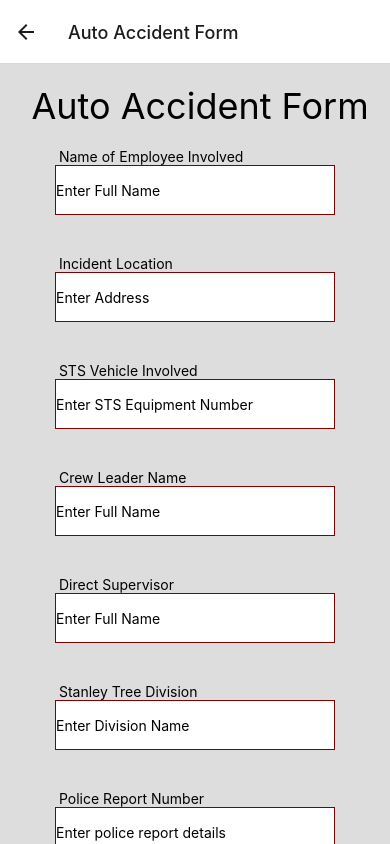
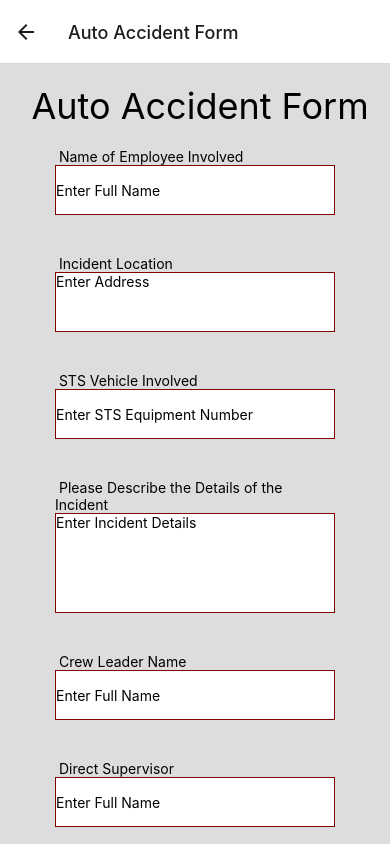
Before and after one commit to dannyara/React-Native-Incident-Form-Demo, a React Native app: screen /AutoAccidentForm in a window 390 px wide. Built offline with nearby package versions, Linux system fonts and the light colour scheme.

Commit message:
added basic alert validation

```diff
--- a/components/AutoAccidentForm.js
+++ b/components/AutoAccidentForm.js
@@ -1,26 +1,15 @@
 import {Button, StyleSheet, ScrollView, Text, TextInput, View, SafeAreaView} from "react-native";
 import * as React from "react";
 import {useState} from "react";
-import {NativeStackView} from "@react-navigation/native-stack";
 import RadioButtonRN from "radio-buttons-react-native";
 import Icon from "react-native-vector-icons/FontAwesome";
 
-const NameInput = ({label}) => {
-    const [text, setText] = useState('')
-    return (
-        <View style={styles.fieldList}>
-            <Text>{label}</Text>
-            <TextInput value={text}
-                       placeholder = " Enter text here"
-                       style={styles.textInput}
-                       onChangeText={newText => setText(newText)}
-                        autoCapitalize='words'>
-            </TextInput>
-        </View>
-    );
+const checkRequired = (text) => {
+    console.log(text)
+    return text.length > 0
 }
 
-const fieldsObject = [
+const fields = [
     {
         'label': 'Name of Employee Involved',
         'placeholder': 'Enter Full Name',
@@ -31,6 +20,7 @@ const fieldsObject = [
         'label': 'Incident Location',
         'placeholder': 'Enter Address',
         'required': true,
+        'height': 60,
         'type': 'time-date',
     },
     {
@@ -39,6 +29,14 @@ const fieldsObject = [
         'required': true,
         'type': 'text-field',
     },
+    {
+        'label': 'Please Describe the Details of the Incident',
+        'placeholder': 'Enter Incident Details',
+        'height': 100,
+        'required': true,
+        'type': 'text-field',
+    },
+
     {
         'label': 'Crew Leader Name',
         'placeholder': 'Enter Full Name',
@@ -70,31 +68,38 @@ const DisplayFields = () => {
     const [text, setText] = useState('')
     return(
         <View style={{width: '100%', alignItems: 'center'}}>
-            {fieldsObject.map((data, index) =>
+            {fields.map((data, index) =>
                 <View style={styles.fieldList}>
                     <Text> {data.label} </Text>
                     <TextInput
                         key={index}
                         value={data.text}
                         placeholder={data.placeholder}
-                        style={[styles.textInput, {height: data.height || 50}]}
+                        style={[styles.textInput, {height: data.height || 50} ]}
+                        multiline={data.height && true}
+                        numberOfLines={data.height / 50}
                         autoCapitalize='words'
                         onChangeText={newText => setText(newText)}
+                        onBlur ={() =>{
+                            if (data.required && !checkRequired(text)) {
+                                alert("This is a Required Field")
+                            }
+                        }}
                     />
                 </View>
             )}
-            <View style={{alignItems: 'end'}}>
+            <View style={{ 'padding': 20, 'textAlign': 'center'}}>
                 <Text> Police Report Made? </Text>
                 <RadioButtonRN
-                    data={[{'label': ' Yes'},{'label': ' No'}]}
-                    style={{'flexDirection': 'row', 'margin': 20, 'alignItems': 'end'}}
+                    data={[{'label': 'Yes'},{'label': 'No'}]}
+                    style={{'flexDirection': 'row', 'padding': 10, 'textAlign': 'end'}}
                     selectedBtn={(e) => console.log(e)}
-                    circleSize={16}
+                    circleSize={10}
                     icon={
                         <Icon
                             name="check-circle"
                             size={25}
-                            color="#2c9dd1"
+                            color="#bc7d9c"
                         />
                     }
                 />
--- a/components/InjuryForm.js
+++ b/components/InjuryForm.js
@@ -4,16 +4,12 @@ import * as React from "react";
 import RadioButtonRN from 'radio-buttons-react-native';
 import Icon from 'react-native-vector-icons/FontAwesome';
 
-const checkValue = () => {
-    if (this.state.value.length > 2) {
-        console.log("test")
-    }
-}
-const validate = (text) => {
-    return text === "test"
+const checkRequired = (text) => {
+    console.log(text)
+    return text.length > 0
 }
 
-const fieldsObject = [
+const fields = [
     {
         'label': 'Name of Employee Involved',
         'placeholder': 'Enter Full Name',
@@ -24,10 +20,11 @@ const fieldsObject = [
         'label': 'Incident Location',
         'placeholder': 'Enter Address',
         'required': true,
+        'height': 60,
         'type': 'time-date',
     },
     {
-        'label': 'How Injury Occured',
+        'label': 'How Injury Occurred',
         'placeholder': 'Enter all relevant details',
         'required': true,
         'height': 100,
@@ -68,17 +65,24 @@ const fieldsObject = [
 
 const DisplayFields = () => {
     const [text, setText] = useState('')
+    // Need to make many of these
     return(
         <View style={{width: '100%', alignItems: 'center'}}>
-            {fieldsObject.map((data, index) =>
+            {fields.map((data, index) =>
                 <View style={styles.fieldList}>
                     <Text> {data.label} </Text>
                     <TextInput
                         key={index}
                         value={data.text}
                         placeholder={data.placeholder}
-                        style={[styles.textInput, {height: data.height || 50}]}
+                        style={[styles.textInput, {height: data.height || 50} ]}
+                        multiline={data.height && true}
                         onChangeText={newText => setText(newText)}
+                        onBlur ={() =>{
+                            if (data.required && !checkRequired(text)) {
+                                alert("This is a Required Field")
+                            }
+                        }}
                     />
                 </View>
             )}
@@ -86,14 +90,14 @@ const DisplayFields = () => {
                 <Text> Medical Treatment Sought?</Text>
                 <RadioButtonRN
                     data={[{'label': 'Yes'},{'label': 'No'}]}
-                    style={{'flexDirection': 'row', 'margin': 20, 'alignItems': 'end'}}
+                    style={{'flexDirection': 'row', 'padding': 10, 'textAlign': 'end'}}
                     selectedBtn={(e) => console.log(e)}
                     circleSize={16}
                     icon={
                         <Icon
                             name="check-circle"
                             size={25}
-                            color="#2c9dd1"
+                            color="#bc7d9c"
                         />
                     }
                 />
@@ -104,40 +108,12 @@ const DisplayFields = () => {
 }
 
 
-const TestValidation = ({label}) => {
-
-    const [text, setText] = useState('')
-
-    return (
-        <View style={styles.nameInput}>
-            <Text>{label}</Text>
-            <TextInput value={text}
-                       placeholder = " Enter text here"
-                       name={"input"}
-                       style={styles.textInput}
-                       onChangeText={newText => setText(newText)}
-                       autoCapitalize='words'
-                       defaultValue={text}
-                       onBlur ={() =>{
-                           if (validate(text)) {
-                               console.log('true')
-
-                        } else {
-                           console.log('false')
-                        }
-                       }}
-            />
-        </View>
-    );
-}
-
 const InjuryPage = ({navigation}) => {
     return (
         <ScrollView style={styles.scrollContainer}>
             <View style={styles.container}>
                 <Text style={{fontSize: 36}}> Injury Form</Text>
                 <DisplayFields />
-
                 <View>
                     <Button
                         title="Submit"
```
